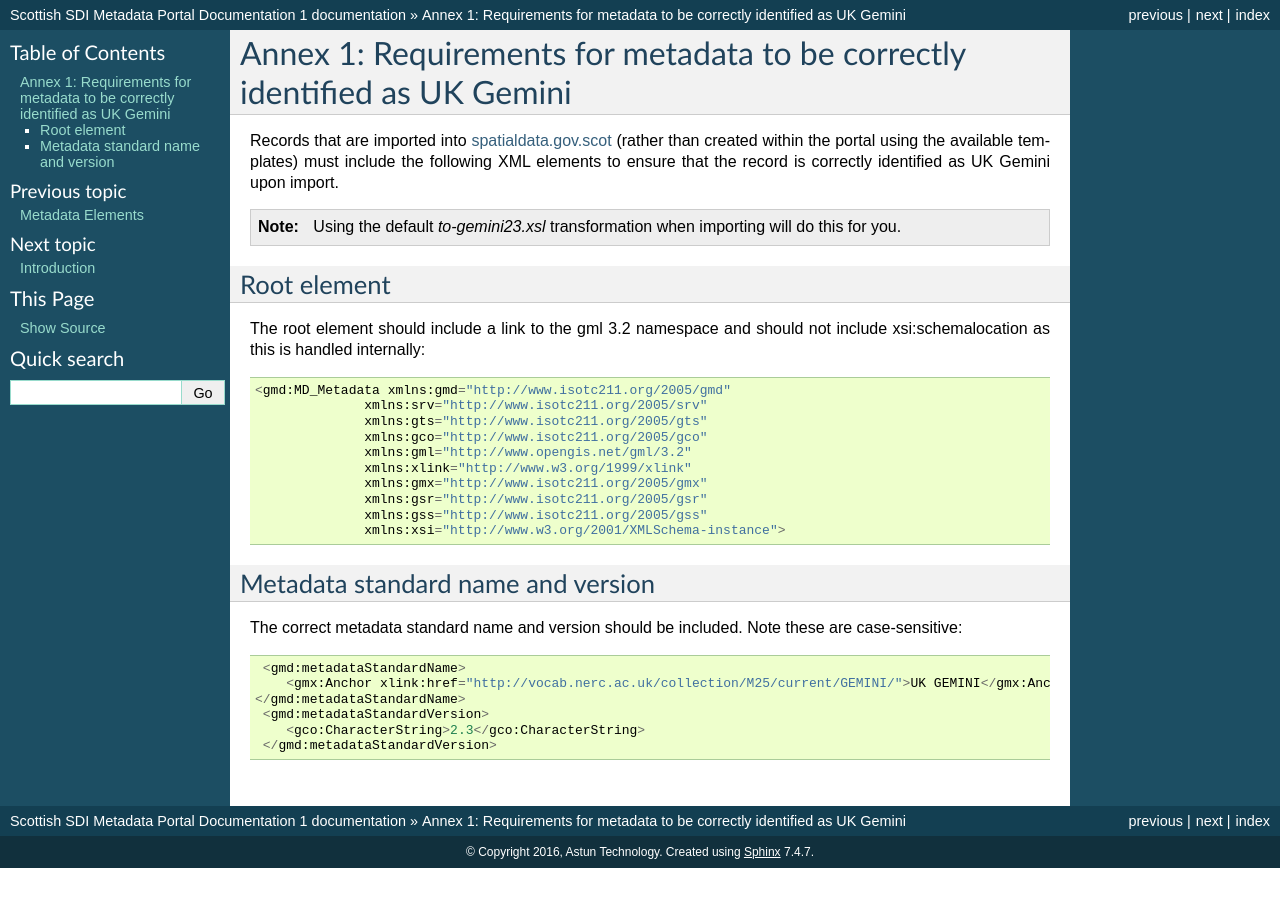
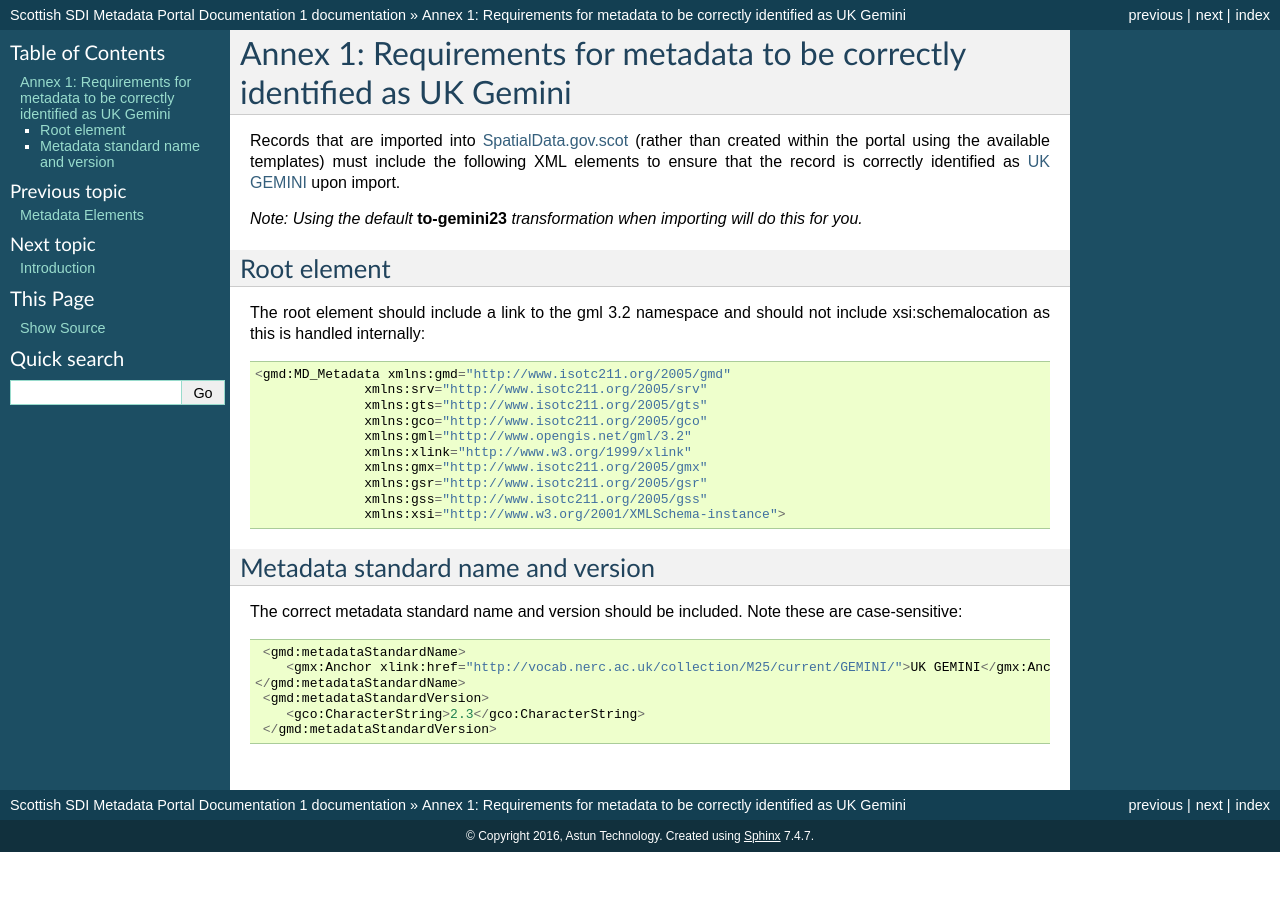
Before and after one commit to AstunTechnology/ssdidocs, a Sphinx documentation site: the page built from docs/UserDoc_Chap8_Annex1.rst, in a window 1280 px wide. Built offline with Sphinx 7.4.7, drawn with Linux system fonts in a browser that asks for light colours.

Commit message:
Updated for Gemini 2.3
Added UK Gemini link in text, formatting changes for consistency

```diff
--- a/docs/UserDoc_Chap8_Annex1.rst
+++ b/docs/UserDoc_Chap8_Annex1.rst
@@ -1,10 +1,10 @@
 Annex 1: Requirements for metadata to be correctly identified as UK Gemini
 ==========================================================================
 
-Records that are imported into `spatialdata.gov.scot <https://www.spatialdata.gov.scot>`__ (rather than created within the portal using the available templates) must include the following XML elements
-to ensure that the record is correctly identified as UK Gemini upon import.
+Records that are imported into `SpatialData.gov.scot <https://www.spatialdata.gov.scot>`__ (rather than created within the portal using the available templates) must include the following XML elements
+to ensure that the record is correctly identified as `UK GEMINI <https://www.agi.org.uk/agi-groups/standards-committee/uk-gemini>`__ upon import.
 
-.. note:: Using the default `to-gemini23.xsl` transformation when importing will do this for you.
+*Note: Using the default* **to-gemini23** *transformation when importing will do this for you.*
 
 Root element
 ------------
```
